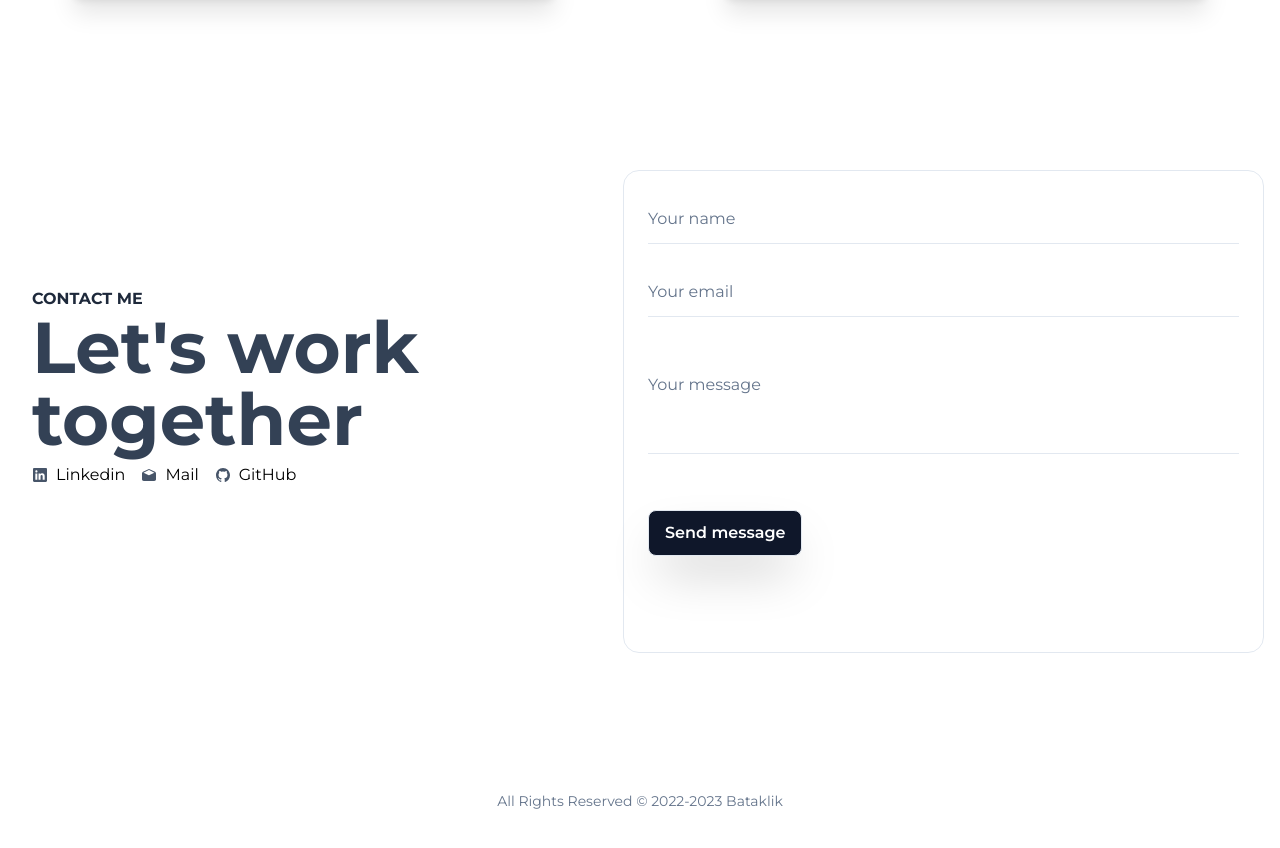
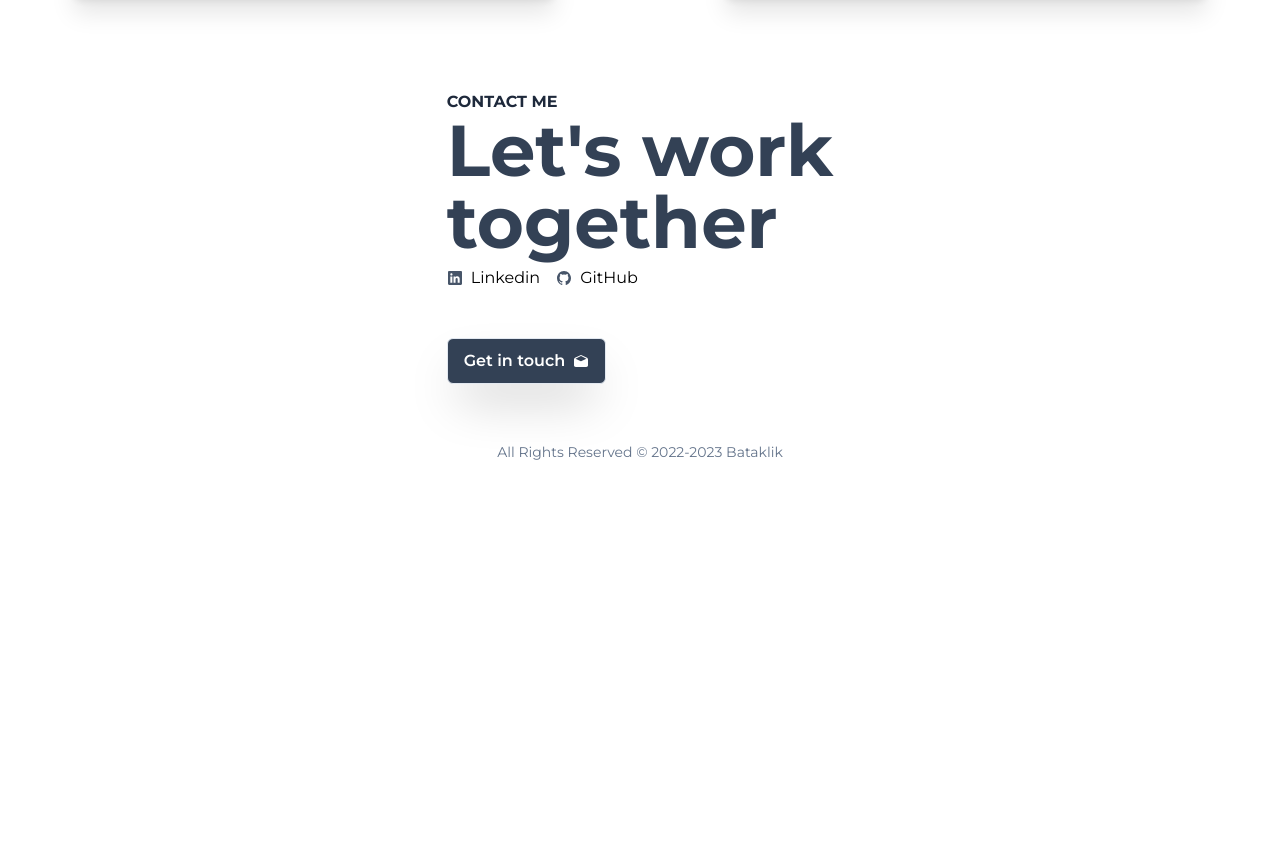
Before and after one commit to Bataklik/Bataklik-Portfolio, a Next.js app: page / in a window 1280 px wide. Shown: the part 2790-3638 px from the top of the page. After the commit the page ends 3294 px from the top, so only its background shows below. Built offline with nearby package versions, Linux system fonts and the light colour scheme.

Commit message:
feat: :white_check_mark: Update

```diff
--- a/src/components/core/contact-button.tsx
+++ b/src/components/core/contact-button.tsx
@@ -1,11 +1,16 @@
 import React from "react";
+import { IoLogoGithub, IoLogoLinkedin, IoMailOpen } from "react-icons/io5";
+
 export function ContactButton({}) {
   return (
     <button
-      disabled
-      className="text-base py-2 px-4 font-semibold leading-7 text-white bg-slate-900 hover:bg-white hover:text-black cursor-not-allowed border rounded-lg shadow-2xl ease-in-out duration-300 text-center"
+      className="flex justify-center gap-2 items-center text-base py-2 px-4 font-semibold leading-7 text-white bg-slate-700 hover:bg-white hover:text-black cursor-pointer border rounded-md shadow-2xl ease-in-out duration-300 text-center"
+      onClick={() => {
+        window.open("mailto:burak.balci@student.hogent.be", "_blank");
+      }}
     >
-      Send message
+      <p>Get in touch</p>
+      <IoMailOpen />
     </button>
   );
 }
--- a/src/components/core/contact.tsx
+++ b/src/components/core/contact.tsx
@@ -1,9 +1,7 @@
 import React from "react";
 import { motion } from "framer-motion";
-import { IoLogoGithub, IoLogoLinkedin, IoMailOpen } from "react-icons/io5";
+import { IoLogoGithub, IoLogoLinkedin } from "react-icons/io5";
 import { ContactButton } from "./contact-button";
-import { ContactInput } from "./contact-input";
-import { ContactTextarea } from "./contact-textarea";
 
 const fadeIn = (direction: string, delay: number) => {
   return {
@@ -33,11 +31,6 @@ export function ContactSection({}) {
       icon: IoLogoLinkedin,
     },
     {
-      name: "Mail",
-      link: "mailto:burak.balci@student.hogent.be",
-      icon: IoMailOpen,
-    },
-    {
       name: "GitHub",
       link: "https://github.com/Bataklik",
       icon: IoLogoGithub,
@@ -48,17 +41,15 @@ export function ContactSection({}) {
       initial={{ opacity: 0 }}
       whileInView={{ opacity: 1, transition: { duration: 0.5, delay: 0.1 } }}
       id="contact"
-      className="py-20 px-4"
     >
       <div className="container mx-auto">
-        <div className="flex flex-col lg:flex-row">
-          {/* {Text} */}
+        <div className="flex flex-col items-center">
           <motion.div
             variants={fadeIn("right", 0.3)}
             initial="hidden"
             whileInView={"show"}
             viewport={{ once: false, amount: 0.3 }}
-            className="flex-1 flex items-center ml-4"
+            className="flex-1 flex"
           >
             <div>
               <h1 className="text-gray-800 font-bold">CONTACT ME</h1>
@@ -84,21 +75,9 @@ export function ContactSection({}) {
                   </motion.div>
                 ))}
               </div>
+              <ContactButton />
             </div>
           </motion.div>
-          {/* {Form} */}
-          <motion.form
-            variants={fadeIn("left", 0.3)}
-            initial="hidden"
-            whileInView={"show"}
-            viewport={{ once: false, amount: 0.3 }}
-            className="flex-1 border rounded-2xl flex flex-col gap-y-6 pb-24 p-6 items-start"
-          >
-            <ContactInput Type={"text"} Placeholder="Your name" />
-            <ContactInput Type={"email"} Placeholder="Your email" />
-            <ContactTextarea />
-            <ContactButton />
-          </motion.form>
         </div>
       </div>
     </motion.section>
```
